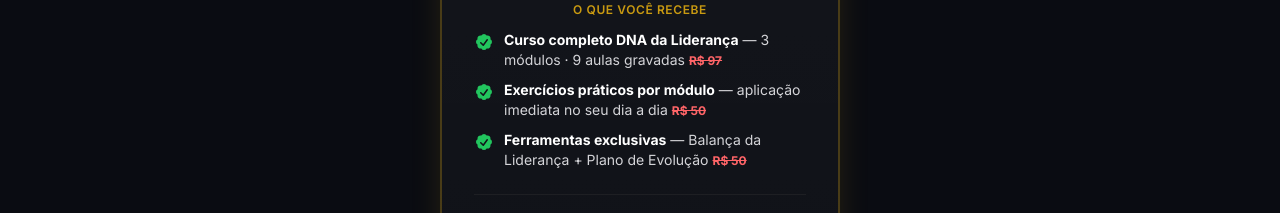
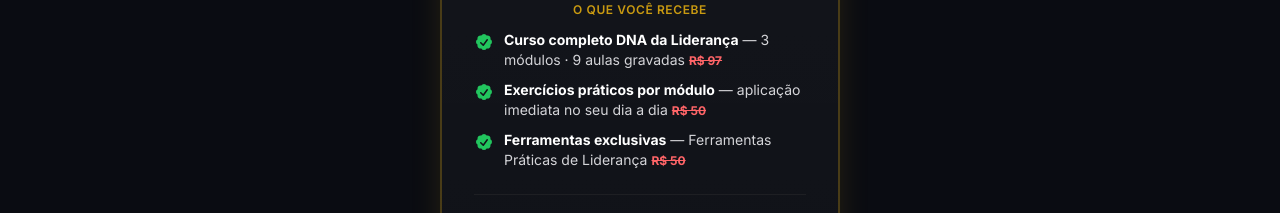
Before and after one commit to techfranca/IZA_DNA-da-Lideranca, a Next.js app: page / in a window 1280 px wide. Shown: the part 5293-5506 px from the top of the page. Built offline with nearby package versions, Linux system fonts and the light colour scheme.

Commit message:
Atualiza nome ferramentas na oferta

```diff
--- a/src/app/page.tsx
+++ b/src/app/page.tsx
@@ -473,7 +473,7 @@ export default function Home() {
                   },
                   {
                     title: "Ferramentas exclusivas",
-                    desc: "Balança da Liderança + Plano de Evolução",
+                    desc: "Ferramentas Práticas de Liderança",
                     price: "R$ 50",
                   },
                 ].map((item, i) => (
```
